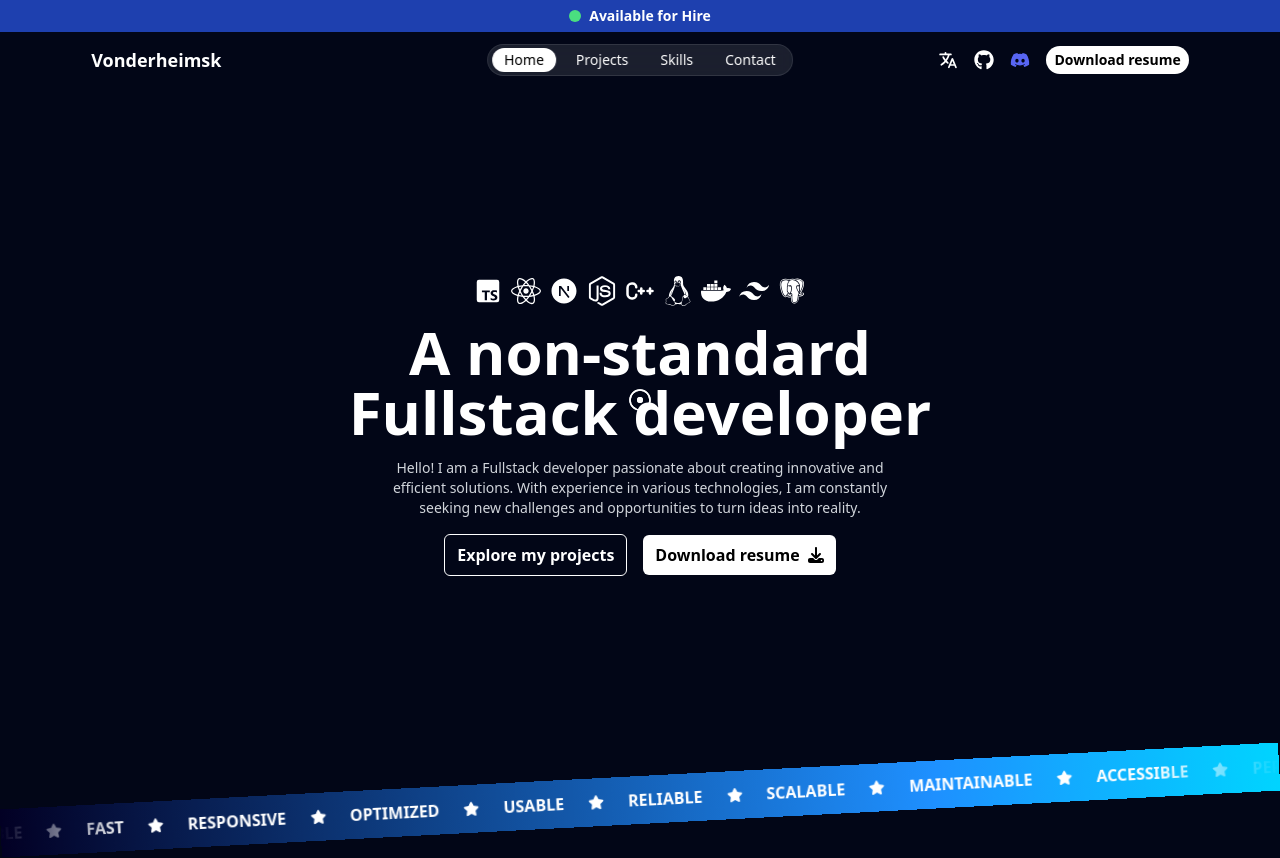
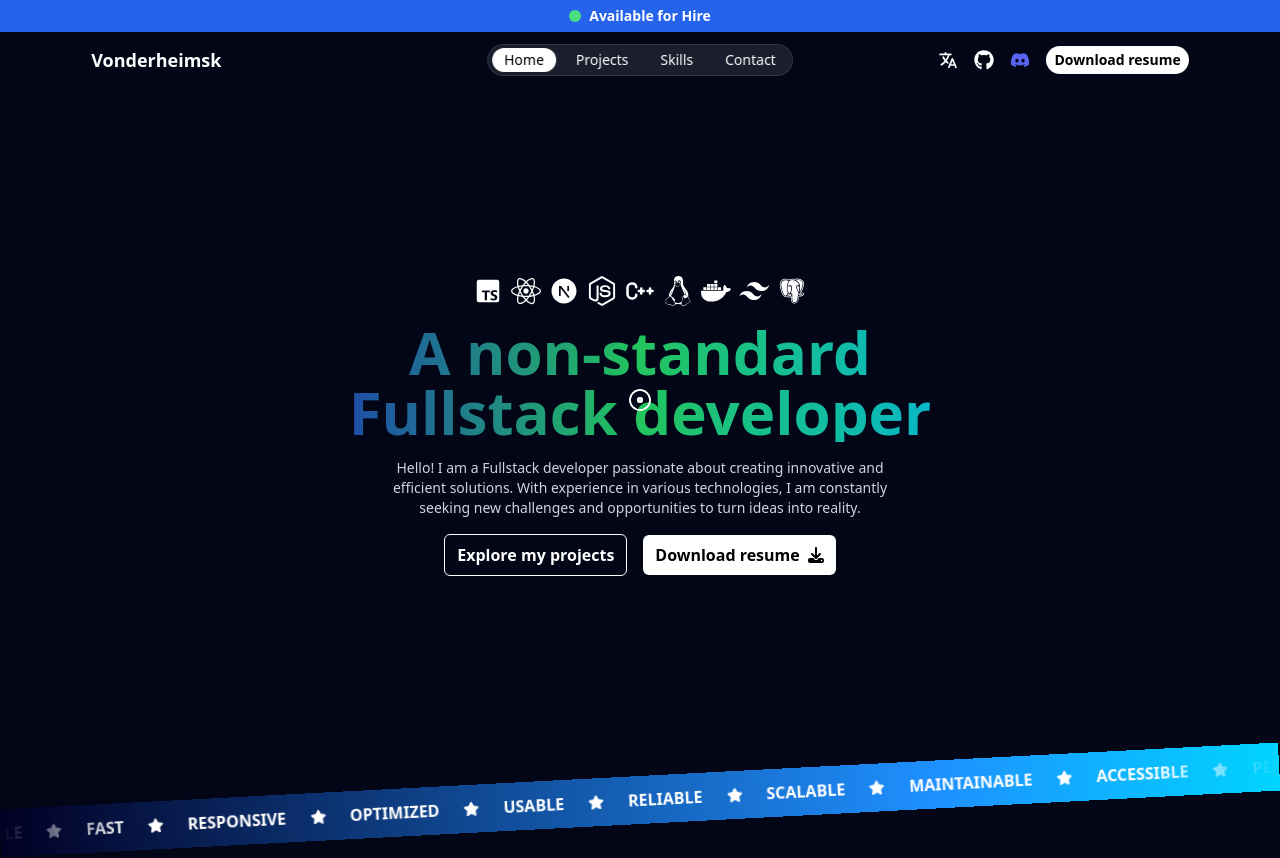
Before and after one commit to justheimsk/portfolio, a React (Vite) app: page / in a window 1280 px wide. Shown: the top 858 px of the page. Built offline with nearby package versions, Linux system fonts and the light colour scheme.

Commit message:
feat: add pretty css effects

```diff
--- a/src/app.tsx
+++ b/src/app.tsx
@@ -85,7 +85,7 @@ const App = () => {
               <SiTailwindcss />
               <BiLogoPostgresql />
             </div>
-            <h2 className="text-4xl md:text-6xl font-bold">{t('title')}</h2>
+            <h2 className="text-4xl md:text-6xl w-auto font-bold bg-gradient-to-r from-blue-800 via-green-500 to-cyan-500 inline-block text-transparent bg-clip-text">{t('title')}</h2>
             <p className="max-w-[500px] text-sm md:text-md text-gray-300">
               {t('subtitle')}
             </p>
@@ -93,7 +93,7 @@ const App = () => {
               <Button bsize="big" bstyle="outline">
                 {t('buttons.projects')}
               </Button>
-              <Button bsize="big">
+              <Button clickEffect="shrink" bsize="big">
                 {t('buttons.resume')} <FaDownload />
               </Button>
             </div>
--- a/src/components/common/Button.tsx
+++ b/src/components/common/Button.tsx
@@ -1,17 +1,22 @@
 export type ButtonStyles = "normal" | "outline";
 export type ButtonRounded = "rounded-none" | "rounded-sm" | "rounded-md" | "rounded-lg" | "rounded-xl" | "rounded-full";
 export type ButtonSize = "normal" | "big";
+export type ButtonClickEffect = "none" | "shrink";
 
 export interface ButtonProps extends React.HTMLAttributes<HTMLButtonElement> {
   bstyle?: ButtonStyles;
   rounded?: ButtonRounded;
   bsize?: ButtonSize;
   bhref?: string;
+  clickEffect?: ButtonClickEffect;
 }
 
 export function Button(props: ButtonProps) {
-  const classname = `${(props.bstyle || "normal") === "normal" ? "bg-white text-black" : " text-white bg-transparent border border-white hover:text-black"} flex items-center justify-center gap-2 ${(props.bsize || "normal") === 'normal' ? 'px-2 py-1 text-sm' : 'px-3 py-2 text-md'} font-bold hover:bg-gray-300 transition ${props.rounded || "rounded-md"} ${props.className}`;
+  let classname = `${(props.bstyle || "normal") === "normal" ? "bg-white text-black" : " text-white bg-transparent border border-white hover:text-black"} flex items-center justify-center gap-2 ${(props.bsize || "normal") === 'normal' ? 'px-2 py-1 text-sm' : 'px-3 py-2 text-md'} font-bold hover:bg-gray-300 transition ${props.rounded || "rounded-md"} outline-blue-500 outline-offset-2`;
 
+  classname += ` ${props.clickEffect === "shrink" ? "active:scale-[.90]" : ""}`
+
+  classname += ` ${props.className}`;
   return (
     <>
       {!props.bhref  ? (
--- a/src/components/layout/Navbar.tsx
+++ b/src/components/layout/Navbar.tsx
@@ -23,7 +23,7 @@ export function Navbar() {
           <div className="flex md:hidden items-center h-full text-white justify-between px-4">
             <span className="font-semibold">Vonderheimsk</span>
             <div className="flex items-center gap-2">
-              <Button rounded="rounded-full" className="font-semibold text-[12px] px-2 py-0.5">
+              <Button clickEffect="shrink" rounded="rounded-full" className="font-semibold text-[12px] px-2 py-0.5">
                 {t('buttons.resume')}
               </Button>
               <RxHamburgerMenu onClick={() => setActive(!active)} className="cursor-pointer text-xl" />
@@ -56,7 +56,7 @@ export function Navbar() {
               <FaGithub className="nav-icon" />
             </a>
             <FaDiscord className="nav-icon text-[#5865F2]" />
-            <Button rounded="rounded-full">{t('buttons.resume')}</Button>
+            <Button clickEffect="shrink" rounded="rounded-full">{t('buttons.resume')}</Button>
           </div>
         </div>
       </Container>
--- a/src/global.css
+++ b/src/global.css
@@ -11,7 +11,7 @@ body {
 }
 
 .bg-primary {
-  @apply bg-blue-800;
+  @apply bg-blue-600;
 }
 
 .text-primary {
```
